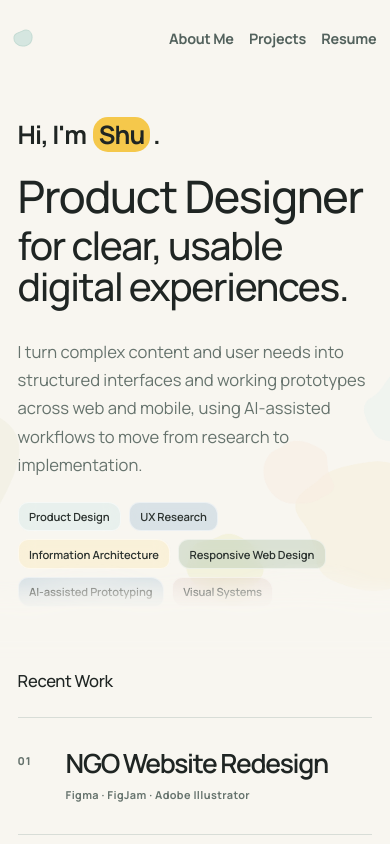
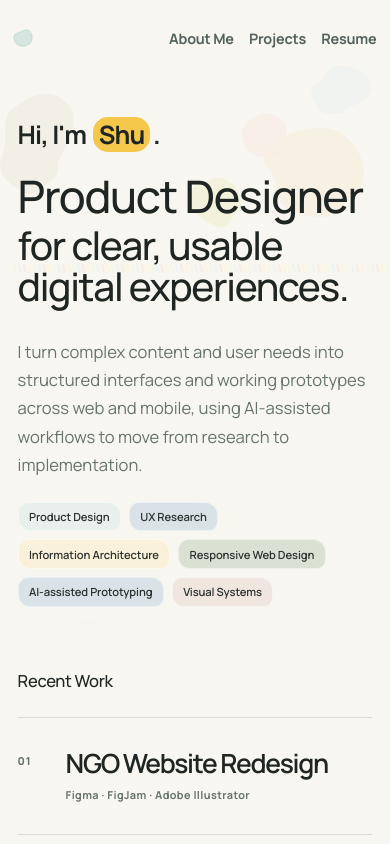
Before and after one commit to ShuyueGe/shuyuege.github.io, a React (Vite) app: page /#/ in a window 390 px wide. Shown: the top 844 px of the page. Built offline with nearby package versions, Linux system fonts and the light colour scheme.

Commit message:
Align homepage watercolor artwork

```diff
--- a/src/styles.css
+++ b/src/styles.css
@@ -2679,26 +2679,23 @@ p {
 .home-page .about-hero__watercolor {
   position: absolute;
   top: -3rem;
-  bottom: -4rem;
   left: 50%;
   z-index: 0;
   width: 100vw;
+  height: auto;
   overflow: visible;
   pointer-events: none;
   transform: translateX(-50%);
 }
 
 .home-page .about-hero__watercolor-image {
-  position: absolute;
-  right: 0;
-  bottom: 0;
-  left: 0;
+  position: relative;
   display: block;
   width: 100vw;
   max-width: none;
   height: auto;
   object-fit: contain;
-  object-position: center bottom;
+  object-position: top center;
 }
 
 .home-page .about-hero__intro {
@@ -2812,7 +2809,6 @@ p {
   }
 
   .home-page .about-hero__watercolor {
-    bottom: -3rem;
     opacity: 0.82;
   }
 
@@ -2833,14 +2829,11 @@ p {
 
   .home-page .about-hero__watercolor {
     top: -1rem;
-    bottom: -2.5rem;
     opacity: 0.58;
   }
 
   .home-page .about-hero__watercolor-image {
-    left: 50%;
-    width: 145vw;
-    transform: translateX(-50%);
+    width: 100vw;
   }
 
   .home-page .about-hero__intro {
@@ -2927,15 +2920,15 @@ p {
 
 .home-page .projects-section--editorial::before {
   position: absolute;
-  top: -7.5rem;
+  top: -1.5rem;
   left: 50%;
   z-index: 0;
   display: block;
   width: calc(100vw + 3rem);
-  height: 9rem;
+  height: 4rem;
   background: var(--projects-active-color);
   content: "";
-  filter: blur(11px);
+  filter: blur(9px);
   overflow: visible;
   pointer-events: none;
   transform: translateX(-50%);
@@ -2957,9 +2950,9 @@ p {
 
 @media (max-width: 600px) {
   .home-page .projects-section--editorial::before {
-    top: -5rem;
-    height: 6.5rem;
-    filter: blur(8px);
+    top: -1.25rem;
+    height: 3rem;
+    filter: blur(7px);
   }
 }
 
```
